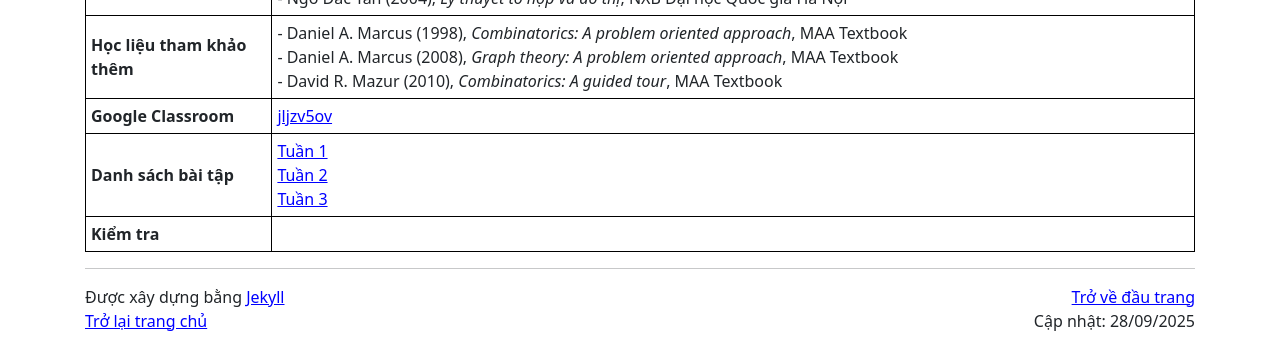
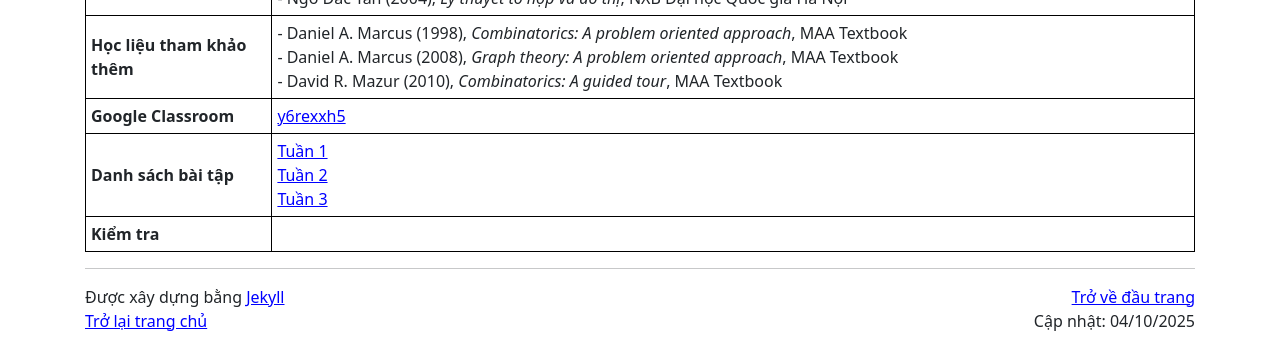
Before and after one commit to hoanganhduc/hoanganhduc.github.io, a Jekyll site: the page built from teaching/VNU-HUS/2025/winter/MAT3302/index.md, in a window 1280 px wide. Shown: the part 558-903 px from the top of the page. Built offline with Jekyll 4.4.1, drawn with Linux system fonts in a browser that asks for light colours; nearby versions of some CDN libraries; a style sheet for code colours, icons or effects is not loaded.

Commit message:
Updated @ 2025-10-04  09:04:41 ICT

```diff
--- a/teaching/VNU-HUS/2025/winter/MAT3302/index.md
+++ b/teaching/VNU-HUS/2025/winter/MAT3302/index.md
@@ -1,7 +1,7 @@
 ---
 layout: default
 title: "VNU-HUS MAT3302: Toán rời rạc"
-last_modified_at: 2025-09-28
+last_modified_at: 2025-10-04
 lang: "vi"
 ---
 
@@ -16,6 +16,6 @@ lang: "vi"
 | **Nội dung** | Trình bày các kiến thức cơ bản của Toán rời rạc: logic, lý thuyết tập hợp, tổ hợp, lý thuyết số và lý thuyết đồ thị |
 | **Học liệu bắt buộc** | - K. H. Rosen (2018), *Discrete Mathematics and Its applications*, Mc Graw-Hill, 8th edition ([VNU LIC](https://bookworm.vnu.edu.vn/EDetail.aspx?id=96731), [Google Drive](https://drive.google.com/file/d/1ih0TbsAnGfU01spxlxdrxmhy2Fx1usxR/view?usp=sharing) (cần tài khoản với email đuôi `@hus.edu.vn`)) <br /> - Miklos Bona (2006), *A walk through combinatorics, An introduction to enumeration and graph theory*, 2nd edition, WSP <br /> - Jean Gallier (2011), *Discrete Mathematics*, Universitext, Springer <br /> - Ngô Đắc Tân (2004), *Lý thuyết tổ hợp và đồ thị*, NXB Đại học Quốc gia Hà Nội |
 | **Học liệu tham khảo thêm** | - Daniel A. Marcus (1998), *Combinatorics: A problem oriented approach*, MAA Textbook <br /> - Daniel A. Marcus (2008), *Graph theory: A problem oriented approach*, MAA Textbook <br /> - David R. Mazur (2010), *Combinatorics: A guided tour*, MAA Textbook |
-| **Google Classroom** | [jljzv5ov](https://classroom.google.com/c/ODAwMzkxNzA3OTEy?cjc=jljzv5ov) |
+| **Google Classroom** | [y6rexxh5](https://classroom.google.com/c/ODAwMzkxNzA3OTEy?cjc=y6rexxh5) |
 | **Danh sách bài tập**| [Tuần 1]({{ page.url | append: "ps1.pdf" }}) <br> [Tuần 2]({{ page.url | append: "ps2.pdf" }}) <br> [Tuần 3]({{ page.url | append: "ps3.pdf" }}) |
 | **Kiểm tra** |  |
```
Also changed, not shown: 2 other files.
